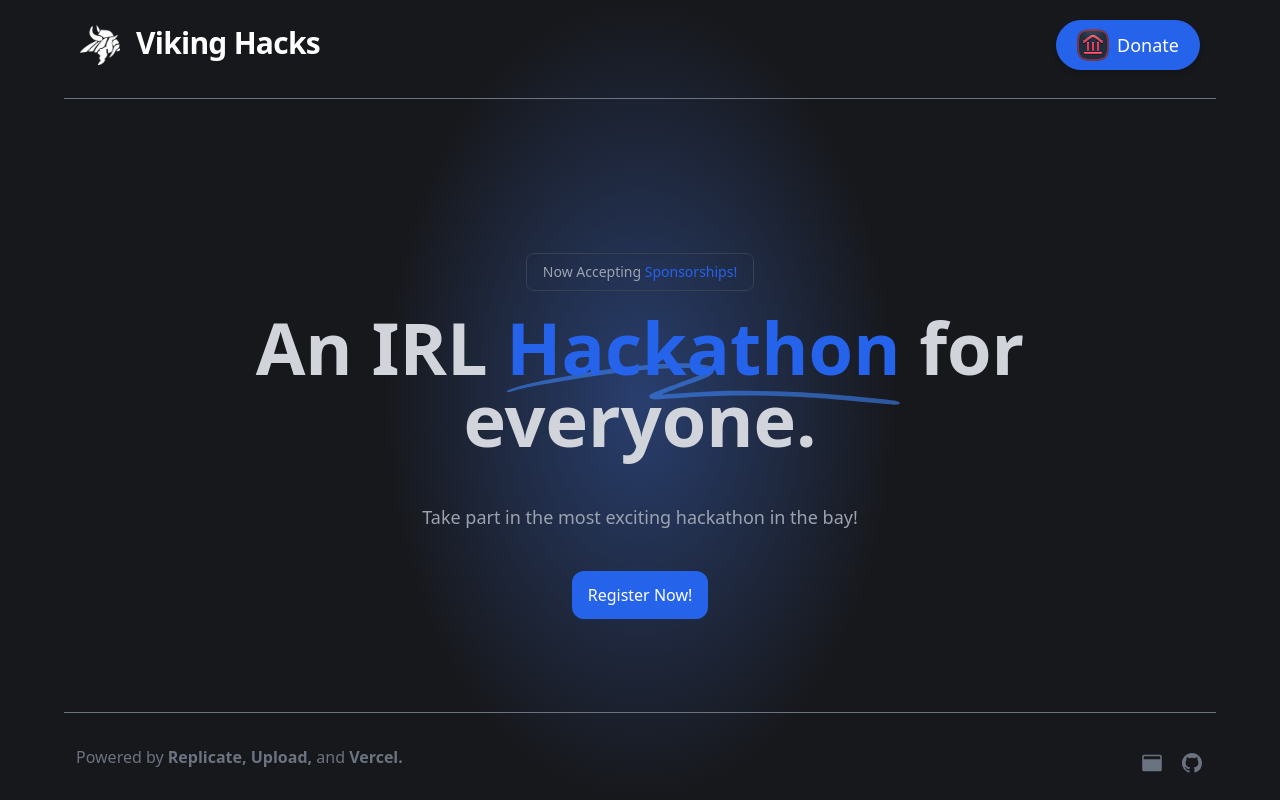
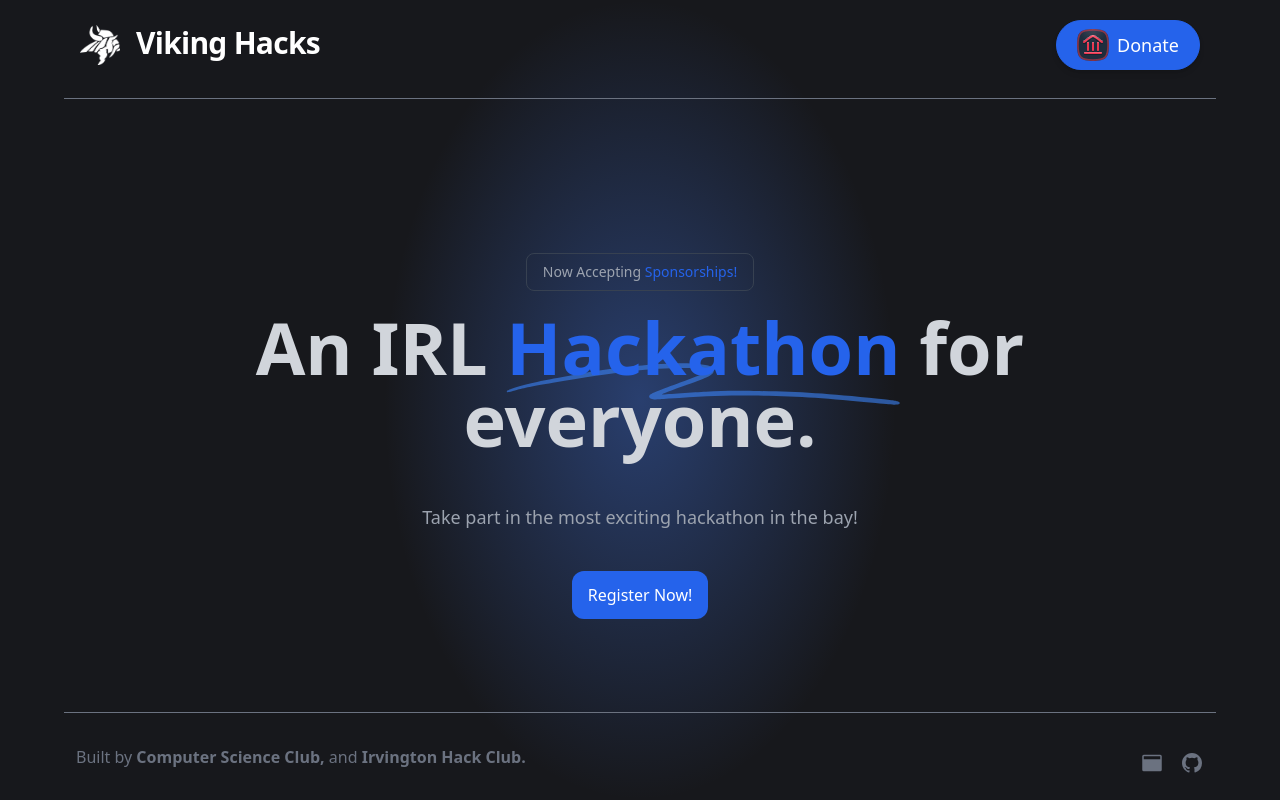
Before and after one commit to Mishra-Manit/VikingHacksWebsite, a Next.js app: page / in a window 1280 px wide. Built offline with nearby package versions, Linux system fonts and the light colour scheme.

Commit message:
update footer

```diff
--- a/components/Footer.tsx
+++ b/components/Footer.tsx
@@ -4,45 +4,37 @@ export default function Footer() {
   return (
     <footer className="text-center h-16 sm:h-20 w-full sm:pt-2 pt-4 border-t mt-5 flex sm:flex-row flex-col justify-between items-center px-3 space-y-3 sm:mb-0 mb-3 border-gray-500">
       <div className="text-gray-500">
-        Powered by{" "}
+        Built by{" "}
         <a
-          href="https://replicate.com/"
+          href="https://ihscompsci.github.io/"
+          target="_blank"
+          rel="noreferrer"
+          className="font-bold hover:underline hover:text-gray-300 transition underline-offset-2"
+        >
+          Computer Science Club,{" "}
+        </a>
+        and{" "}
+        <a
+          href="https://ihs.hackclub.com/"
           target="_blank"
           rel="noreferrer"
           className="font-bold hover:underline transition hover:text-gray-300 underline-offset-2"
         >
-          Replicate,{" "}
-        </a>
-        <a
-          href="https://upload.io"
-          target="_blank"
-          rel="noreferrer"
-          className="font-bold hover:underline hover:text-gray-300 transition underline-offset-2"
-        >
-          Upload,{" "}
-        </a>
-        and{" "}
-        <a
-          href="https://vercel.com/"
-          target="_blank"
-          rel="noreferrer"
-          className="font-bold hover:underline transition hover:text-gray-300 underline-offset-2"
-        >
-          Vercel.
+          Irvington Hack Club.
         </a>
       </div>
       <div className="flex space-x-4 pb-4 sm:pb-0">
         <Link
           href="https://ihsvikings.org"
           className="group"
-          aria-label="TaxPal on Twitter"
+          aria-label="Irvington Website"
         >
           <svg className="h-6 w-6 fill-gray-500 group-hover:fill-gray-300" xmlns="http://www.w3.org/2000/svg" width="32" height="32" fill="#ffffff" viewBox="0 0 256 256"><path d="M216,40H40A16,16,0,0,0,24,56V200a16,16,0,0,0,16,16H216a16,16,0,0,0,16-16V56A16,16,0,0,0,216,40Zm0,16V88H40V56Z"></path></svg>
         </Link>
         <Link
           href="https://github.com/viking-hacks"
           className="group"
-          aria-label="TaxPal on GitHub"
+          aria-label="Github"
         >
           <svg
             aria-hidden="true"
```
